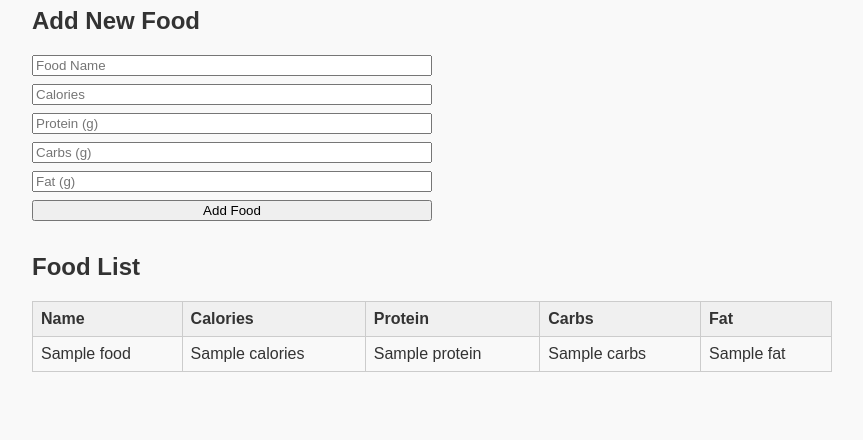
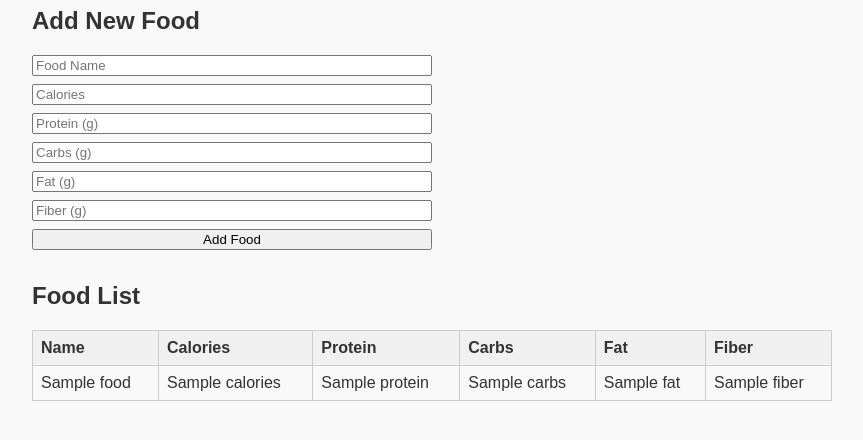
Before and after one commit to laurafigueras64/nutrition_app, a Flask app: template templates/foods.html in a window 1280 px wide. Shown: the part 158-598 px from the top of the page, without its empty margins (208-1071 px from the left). Run offline with Flask 3, Linux system fonts and the light colour scheme; the template is opened without the code that fills it: most values are stand-ins (such as "Sample title", 1, 10 or a date in 2020).

Commit message:
feat: add fiber to food macros and empty values correspond to 0

```diff
--- a/app.py
+++ b/app.py
@@ -27,6 +27,10 @@ def get_db():
     conn.row_factory = sqlite3.Row
     return conn
 
+def get_number_or_zero(field):
+    value = request.form.get(field, '').strip()
+    return float(value) if value else 0.0
+
 @app.route('/')
 def index():
     app.logger.info("Visited home page")
@@ -41,14 +45,15 @@ def foods():
     if request.method == 'POST':
         try:
             name = request.form['name']
-            calories = request.form['calories']
-            protein = request.form['protein']
-            carbs = request.form['carbs']
-            fat = request.form['fat']
+            calories = get_number_or_zero('calories')
+            protein = get_number_or_zero('protein')
+            carbs = get_number_or_zero('carbs')
+            fat = get_number_or_zero('fat')
+            fiber = get_number_or_zero('fiber')
             conn.execute("""
-                INSERT INTO foods (name, calories, protein, carbs, fat)
-                VALUES (?, ?, ?, ?, ?)""",
-                (name, calories, protein, carbs, fat)
+                INSERT INTO foods (name, calories, protein, carbs, fat, fiber)
+                VALUES (?, ?, ?, ?, ?, ?)""",
+                (name, calories, protein, carbs, fat, fiber)
             )
             conn.commit()
             app.logger.info(f"Added food: {name}")
--- a/schema.sql
+++ b/schema.sql
@@ -4,7 +4,8 @@ CREATE TABLE foods (
     calories REAL,
     protein REAL,
     carbs REAL,
-    fat REAL
+    fat REAL,
+    fiber REAL
 );
 
 CREATE TABLE recipes (
--- a/templates/foods.html
+++ b/templates/foods.html
@@ -10,6 +10,7 @@
     <input name="protein" type="number" step="0.1" placeholder="Protein (g)">
     <input name="carbs" type="number" step="0.1" placeholder="Carbs (g)">
     <input name="fat" type="number" step="0.1" placeholder="Fat (g)">
+    <input name="fiber" type="number" step="0.1" placeholder="Fiber (g)">
     <button type="submit">Add Food</button>
 </form>
 
@@ -17,7 +18,7 @@
 <table>
     <thead>
         <tr>
-            <th>Name</th><th>Calories</th><th>Protein</th><th>Carbs</th><th>Fat</th>
+            <th>Name</th><th>Calories</th><th>Protein</th><th>Carbs</th><th>Fat</th><th>Fiber</th>
         </tr>
     </thead>
     <tbody>
@@ -28,6 +29,7 @@
             <td>{{ food.protein }}</td>
             <td>{{ food.carbs }}</td>
             <td>{{ food.fat }}</td>
+            <td>{{ food.fiber }}</td>
         </tr>
         {% endfor %}
     </tbody>
```
